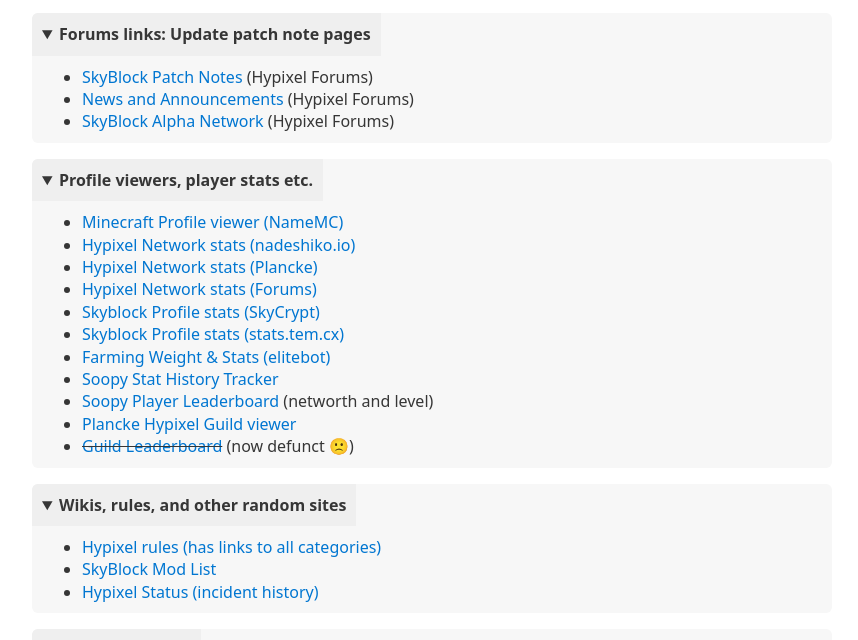
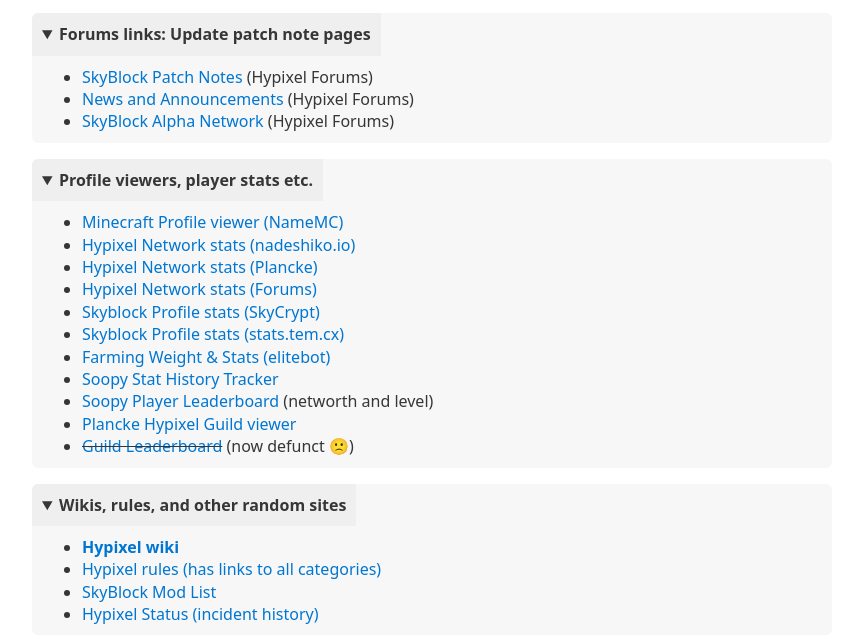
Before and after one commit to aphased/skyblock-links, a plain HTML site: page docs/index.html in a window 1280 px wide. Shown: the part 160-800 px from the top of the page, without its empty margins (208-1066 px from the left). Drawn offline with nearby package versions, Linux system fonts and the light colour scheme.

Commit message:
Actually add a link to the Hypixel wiki (bruh)
+ moved a comment to a more fitting/more precise location

```diff
--- a/docs/index.html
+++ b/docs/index.html
@@ -61,6 +61,7 @@
   <details open id="wiki">
     <summary>Wikis, rules, and other random sites</summary>
     <ul>
+      <li><strong><a href="https://wiki.hypixel.net/">Hypixel wiki</a></strong></li>
       <li><a href="https://hypixel.net/rules">Hypixel rules (has links to all categories)</a></li>
       <li><a href="https://sbmw.ca/mod-lists/skyblock-mod-list/">SkyBlock Mod List</a></li>
       <li><a href="https://status.hypixel.net/history">Hypixel Status (incident history)</a></li>
@@ -105,8 +106,6 @@
   </script>
   <script>
     // Lead to specific sections by sharing a link in the style of <base url>/#<div id>
-    // There is no check performed on the validity of a given section hash
-    // (details tag id) – yet? we'll see…
     window.onload = function () {
       const hash = window.location.hash;
       const detailsTags = document.querySelectorAll('details');
@@ -116,6 +115,8 @@
           details.open = false;
         });
 
+        // TODO: this here could potentially use a check on the validity of a
+        // given section hash (details tag id)
         const selected = document.getElementById(hash.slice(1));
         selected.open = true;
         selected.scrollIntoView({behavior: 'smooth'});
```
